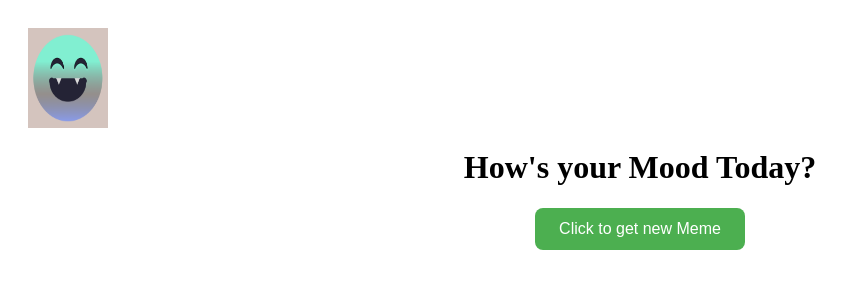
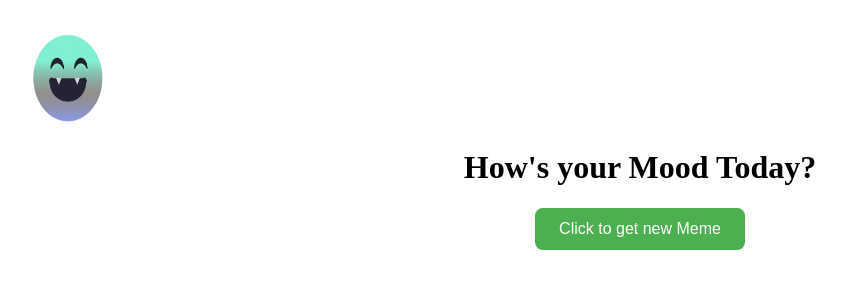
Before and after one commit to ennisjo1/MYTEST2, a React (Vite) app: page / in a window 1280 px wide. Shown: the top 300 px of the page, without its empty margins (0-850 px from the left). Built offline with nearby package versions, Linux system fonts and the light colour scheme.

Commit message:
Changed background image and added a refresh feature

```diff
--- a/index.html
+++ b/index.html
@@ -2,7 +2,7 @@
 <html lang="en">
   <head>
     <meta charset="UTF-8" />
-    <link rel="icon" type="image/svg+xml" href="/Logo.png" />
+    <link rel="icon" type="image/svg+xml" href="/Logoremovebg.png" />
     <meta name="viewport" content="width=device-width, initial-scale=1.0" />
     <title>Vibe Checker</title>
   </head>
--- a/src/App.css
+++ b/src/App.css
@@ -23,4 +23,5 @@
     overflow: hidden;
     height: 100px;
     width: 100px;
+    cursor: pointer;
   }
--- a/src/App.jsx
+++ b/src/App.jsx
@@ -1,5 +1,5 @@
 import { useState } from 'react'
-import Logo from '/Logo.png'
+import Logo from '/Logobg.png'
 import './App.css'
 import './meme'
 import './qoute'
@@ -9,8 +9,8 @@ function App() {
 
   return (
     <>
-        <div className="logo">
-          <img src={Logo} className="logo" alt="Logo" />
+        <div className="logo" onClick={() => window.location.reload()}>
+          <img src={Logo} className="logo" alt="Logobg" />
         </div>
         <h1>How's your Mood Today?</h1>
         <div className="button-container">
```
Also changed, not shown: public/Logobg.png (added), src/assets/Logobg.png (added).
